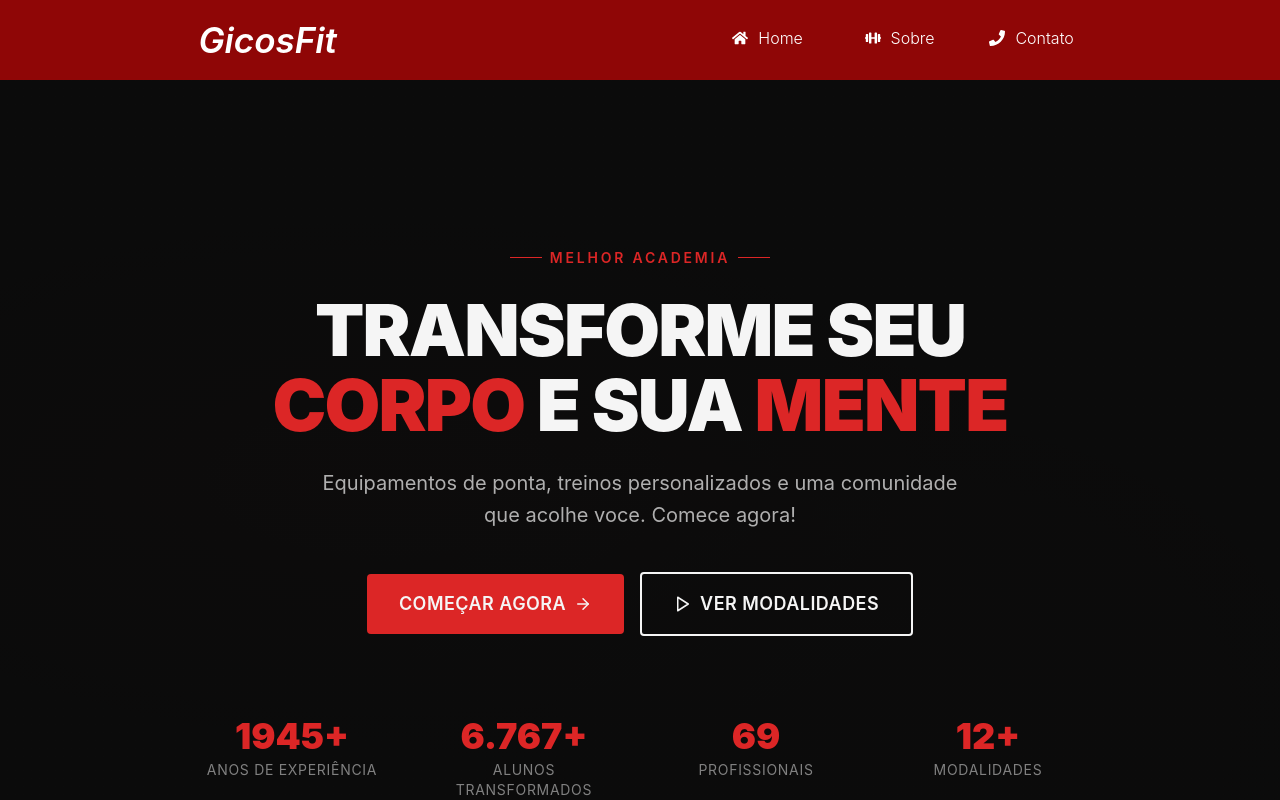
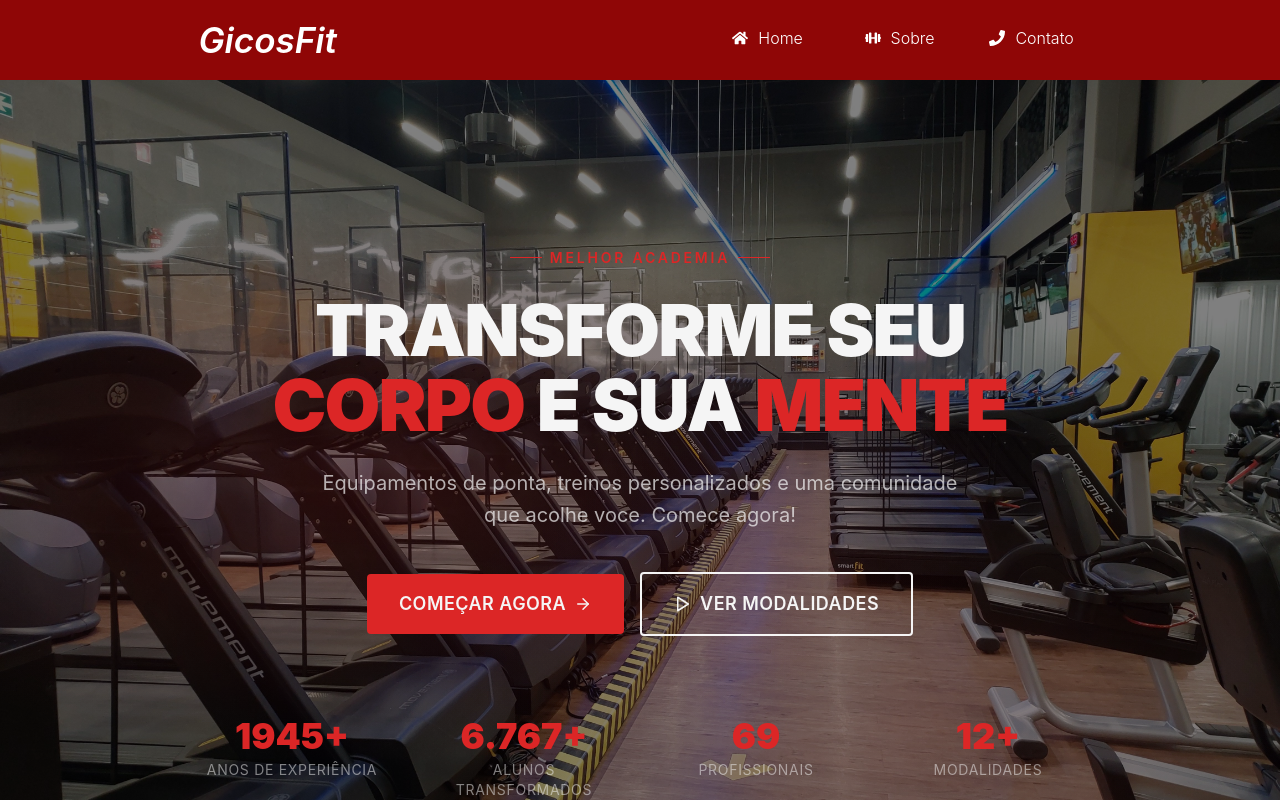
Before and after one commit to DaviNunes01001/LandPageAcademiaReact, a React (Vite) app: page / in a window 1280 px wide. Shown: the top 800 px of the page. Built offline with nearby package versions, Linux system fonts and the light colour scheme.

Commit message:
fit: imagem na section

```diff
--- a/src/pages/Home.jsx
+++ b/src/pages/Home.jsx
@@ -116,10 +116,11 @@ const Home = () => {
   return (
     <main className="bg-[#0B0B0B] text-[#F5F5F5]">
       {/* hero */}
-      <section className="relative min-h-screen flex items-center justify-center overflow-hidden pt-20">
-        <div className="absolute inset-0 bg-gradient-to-b from-[#0B0B0B] via-[#0B0B0B]/80 to-[#0B0B0B] z-10" />
+      <section className="relative min-h-screen flex items-center justify-center overflow-hidden pt-20  bg-cover bg-center bg-no-repeat"
+       style={{ backgroundImage: "url('/Gymage.jpg')" }}>
+        <div className="absolute inset-0   from-[#0B0B0B] via-[#0B0B0B]/80 to-[#0B0B0B] z-10" />
         <div
-          className="absolute inset-0 opacity-30"
+          className="absolute inset-0 bg-black/50"
           style={{
             backgroundImage:
               "radial-gradient(ellipse at 30% 50%, rgba(220,38,38,0.15) 0%, transparent 50%), radial-gradient(ellipse at 70% 80%, rgba(220,38,38,0.08) 0%, transparent 40%)",
```
Also changed, not shown: public/Gymage.jpg (added).
